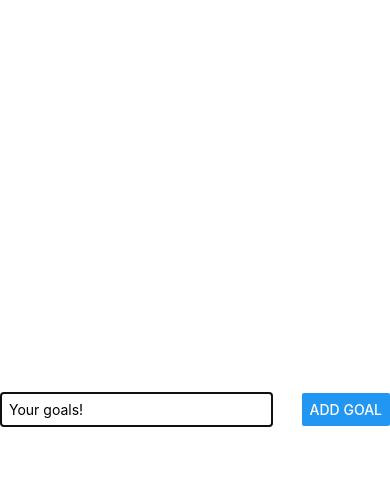
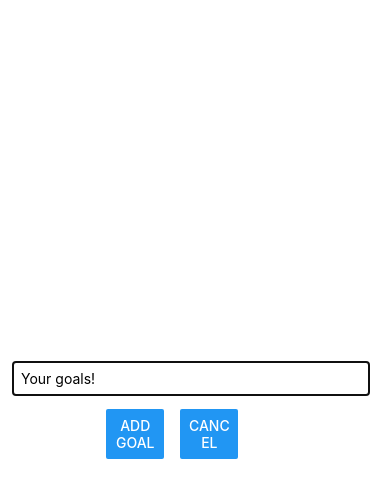
Before and after one commit to rileylyw/GoalApp, a React Native app: screen / in a window 390 px wide. Both pictures are taken after a click on the button "START ADDING GOALS!". Shown: the top 498 px of the page. Built offline with nearby package versions, Linux system fonts and the light colour scheme.

Commit message:
added Modal Screen

```diff
--- a/components/GoalInput.js
+++ b/components/GoalInput.js
@@ -25,9 +25,14 @@
                onChangeText={goalInputHandler}
                value={goal}
             />
-            <Button
-               title='Add Goal'
-               onPress={addGoalHandler} />
+            <View style={styles.buttonContainer}>
+               <View style={styles.button}>
+                  <Button title='Add Goal' onPress={addGoalHandler} />
+               </View>
+               <View style={styles.button}>
+                  <Button title='Cancel' />
+               </View>
+            </View>
          </View>
       </Modal>
    )
@@ -38,18 +43,27 @@
 const styles = StyleSheet.create({
    inputContainer: {
       flex: 1,
-      flexDirection: 'row',
-      justifyContent: 'space-between',
+      flexDirection: 'column',
+      justifyContent: 'center',
       alignItems: 'center',
       marginBottom: 24,
+      padding: 16,
       borderBottomWidth: 1,
       borderBottomColor: '#cccccc'
    },
    textInput: {
       borderWidth: 1,
       borderColor: '#cccccc',
-      width: '70%',
+      width: '100%',
       marginRight: 8,
       padding: 8
    },
+   buttonContainer: {
+      marginTop: 13,
+      flexDirection: 'row'
+   },
+   button: {
+      width: '30%',
+      marginHorizontal: 8
+   }
 })
```
